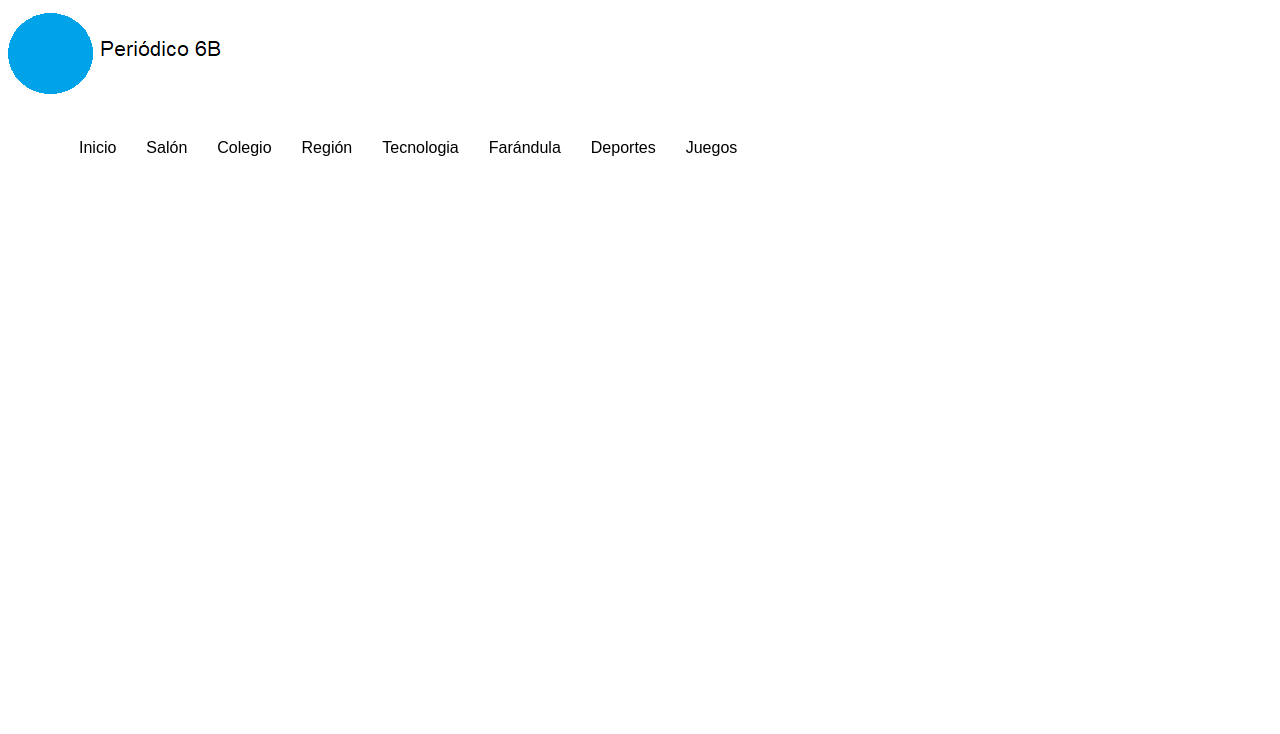
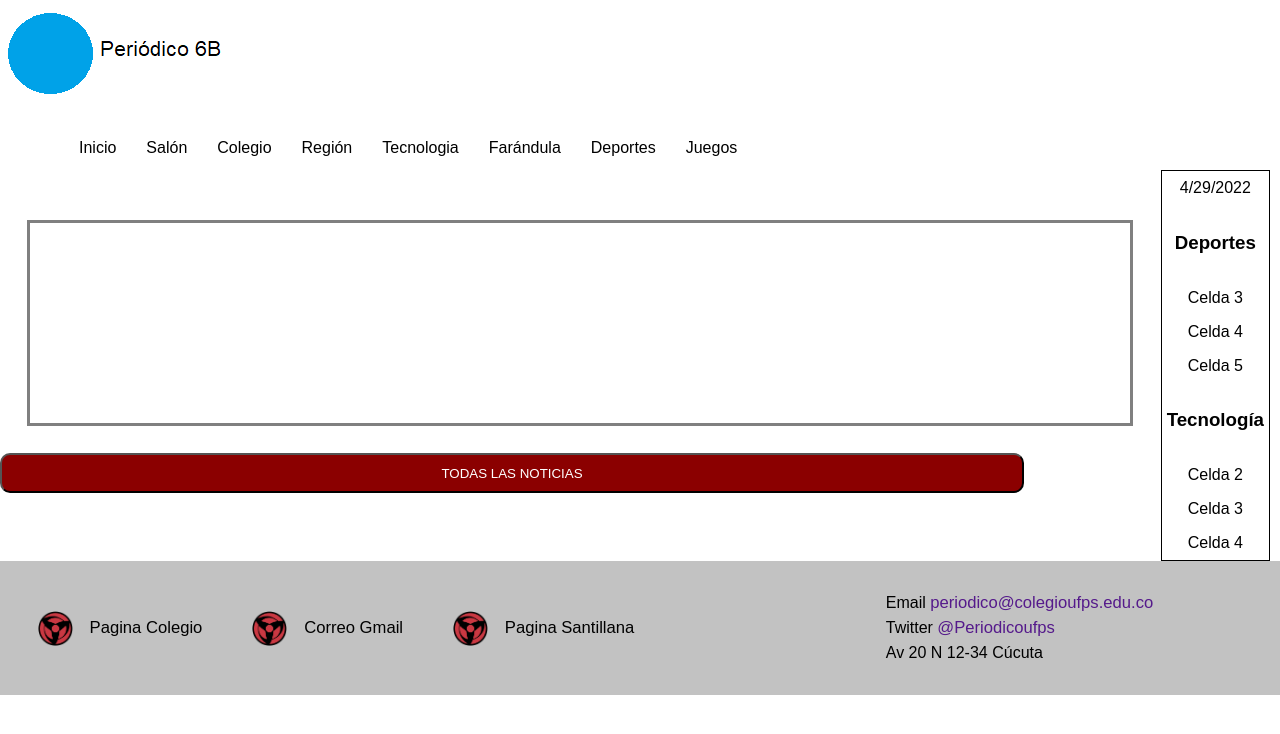
Before and after one commit to Hael1230/supletorio, a plain HTML site: page index.html in a window 1280 px wide. Drawn offline with Linux system fonts and the light colour scheme; no server answers.

Commit message:
segundo commit

```diff
--- a/css/style.css
+++ b/css/style.css
@@ -120,6 +120,100 @@ nav .mobile .links a:hover {
   color: white;
   background-color: black;
 }
+div .Noticias{
+  float: right;
+  text-align: center;
+  margin-right: 10px;
+}
+table{
+  border-collapse: collapse;
+  border-style: dotted;
+  border: black 1px solid;
+}
+.principal{
+  margin-top: 50px;
+  text-align: center;
+}
+#cara{
+  border-style: solid;
+  border-color: gray;
+}
+.footer {
+        background-color: #c2c2c2;
+        display: flex;
+        width: 100%;
+        align-items: center;
+        color: rgb(0, 0, 0);
+        padding: 2%;
+ }
+
+ .f-enlaces{
+     width: 70%;
+     display: flex;
+     align-items: center;
+     padding: 1%;
+ }
+
+ .f-enlaces a {
+    padding: 2%;
+    margin-right: 4%;
+    font-size:1.3vw;
+    text-decoration: none;
+    color : #000000;
+}
+ .f-informacion{
+    width: 30%;
+}
+.f-informacion a{
+    width: 30%;
+    font-size:1.3vw;
+    text-decoration: none;
+}
+.cierre{
+    width: 100%;
+    background-color: #0a003d;
+    color: #fff;
+    text-align: center;
+    padding: 1%;
+}
+.listar-noticias {
+    width: 80vw;
+}
+
+.listar-noticias img {
+    width: 100%;
+    border: solid 5px #000000
+}
+.l-primero h3{
+  color:#1c058d;
+  padding: 1%;
+}
+.l-primero h3 a{
+text-decoration: none;
+  }
+.l-primero p{
+    margin-left: 1%;
+    margin-bottom: 1% ;
+    margin-top: 1% ;
+    border: solid 1px #bebdbd;
+  }
+
+.listar-noticias button {
+    width: 100%;
+    height: 40px;
+    background-color: darkred;
+    color: white;
+    border-radius: 10px;
+    margin-top: 2%;
+    margin-bottom: 2%;
+    cursor: pointer;
+    text-transform: uppercase;
+}
+.listar-noticias button:hover {
+    background-color: greenyellow;
+    color: darkred;
+
+}
 @media screen and (max-width: 1132px){
   nav .link-hide{
     display: none;
--- a/index.html
+++ b/index.html
@@ -31,7 +31,7 @@
       				<a href="#">Deportes</a>
       				<a href="#">Juegos</a>
       			</div>
-      		</div>
+      		    </div>
       		<ul>
       			<li><a href="#" class="link">Inicio</a></li>
       			<li><a href="#" class="link">Salón</a></li>
@@ -55,10 +55,74 @@
       		</ul>
       	</nav>
       </header>
-			</nav>
-		</header>
+      <div class="Noticias">
+      	<table cellpadding="5" class="not">
+
+  <tr>
+    <td>
+    	<script>
+date = new Date().toLocaleDateString();
+document.write(date);
+</script>
+</td>
+  </tr>
+  <tr>
+    <td><h3>Deportes</h3></td>
+  </tr>
+<tr>
+    <td>Celda 3</td>
+  </tr>
+  <tr>
+    <td>Celda 4</td>
+  </tr>
+  <tr>
+    <td>Celda 5</td>
+  </tr>
+  <tr></tr>
+  <tr></tr>
+  <tr>
+  	<td><h3>Tecnología</h3></td>
+  </tr>
+  <tr>
+    <td>Celda 2</td>
+  </tr>
+  <tr>
+    <td>Celda 3</td>
+  </tr>
+  <tr>
+    <td>Celda 4</td>
+  </tr>
+</table>
+      </div>
+      <div class="principal">
+      	<canvas id="cara" width="1100px" height="200px" onclick="dibujarLinea()"></canvas>
+      </div>
+      <div>
+      	<article class="listar-noticias">
+                <div class="l-primero" id="l-noticias"></div>
+                <div id="l-descripcion"></div>
+                <button id="btn-mostrar" type="button">Todas las Noticias</button>
+            </article>
+      </div>
 	</div>
+	<footer class="footer">
+            <div class="f-enlaces">
+                <img src="img/pie.png" alt="" height="35px" />
+                <a href="#">Pagina Colegio</a>
+                <img src="img/pie.png" alt="" height="35px" />
+                <a href="#">Correo Gmail</a>
+                <img src="img/pie.png" alt="" height="35px" />
+                <a href="#">Pagina Santillana</a>
+            </div>
+            <div class="f-informacion">
+                Email <a href="">periodico@colegioufps.edu.co</a><br />
+                Twitter <a href="">@Periodicoufps</a><br />
+                Av 20 N 12-34 Cúcuta
+            </div>
+        </footer>
 </div>
 <script type="text/javascript" src="js/main.js"></script>
+<script type="text/javascript" src="js/canvas.js"></script>
+<script type="text/javascript" src="js/datos.js"></script>
 </body>
 </html>
--- /dev/null
+++ b/js/canvas.js
@@ -0,0 +1,17 @@
+function dibujarLinea() {
+  var canvas = document.getElementById('cara');
+  if (canvas.getContext){
+    var ctx = canvas.getContext('2d');
+
+    ctx.beginPath();
+    ctx.strokeStyle='rgba(0,255,0,1)';
+    ctx.arc(500,100,50,0,Math.PI*2,true); // Círculo externo
+    ctx.moveTo(535,105);
+    ctx.arc(500,105,35,0,Math.PI,false);   // Boca (contra reloj)
+    ctx.moveTo(495,95);
+    ctx.arc(490,95,5,0,Math.PI*2,true);  // Ojo izquierdo
+    ctx.moveTo(525,95);
+    ctx.arc(520,95,5,0,Math.PI*2,true);  // Ojo derecho
+    ctx.stroke();
+  }
+}
--- /dev/null
+++ b/js/datos.js
@@ -0,0 +1,28 @@
+var listaNoticias = 'https://carlosreneas.github.io/endpoints/noticias.json';
+fetch(listaNoticias)
+    .then(response => response.json())
+    .then(data => {
+        console.log(data);
+        let body = ""
+        for (let i = 0; i < 3; i++) {
+            body += `<h3> <a id="mostrarnoti" href="#"> ${data[i].titulo+" - "+data[i].categoria+" - "+data[i].fecha} </a> </h3>
+            <p>${data[i].descripcion+" "}   <a id="mostrarnoti" href="#"> ver mas </a> </p>`
+        }
+        document.getElementById('l-noticias').innerHTML = body
+    })
+     document.getElementById("btn-mostrar").onclick = function () {
+
+        var listaNoticias = 'https://carlosreneas.github.io/endpoints/noticias.json';
+        fetch(listaNoticias)
+            .then(response => response.json())
+            .then(data => {
+                console.log(data);
+
+                let body = ""
+                for (let i = 0; i < data.length; i++) {
+                    body += `<h3> <a id="mostrarnoti" href="#"> ${data[i].titulo+" - "+data[i].categoria+" - "+data[i].fecha} </a> </h3>
+                    <p>${data[i].descripcion+" "}   <a id="mostrarnoti" href="#"> ver mas </a> </p>`
+                }
+                document.getElementById('l-noticias').innerHTML = body
+            })
+ }
```
Also changed, not shown: img/pie.png (added).
